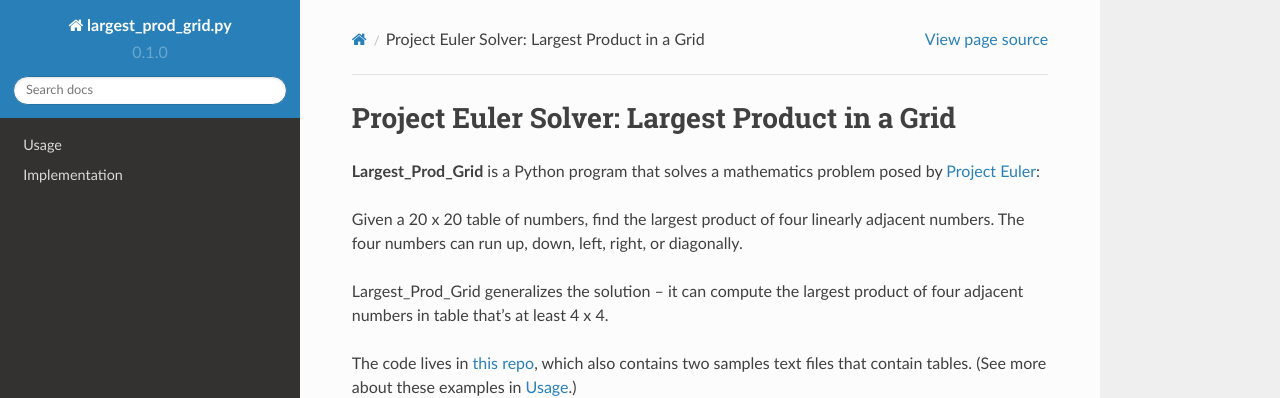
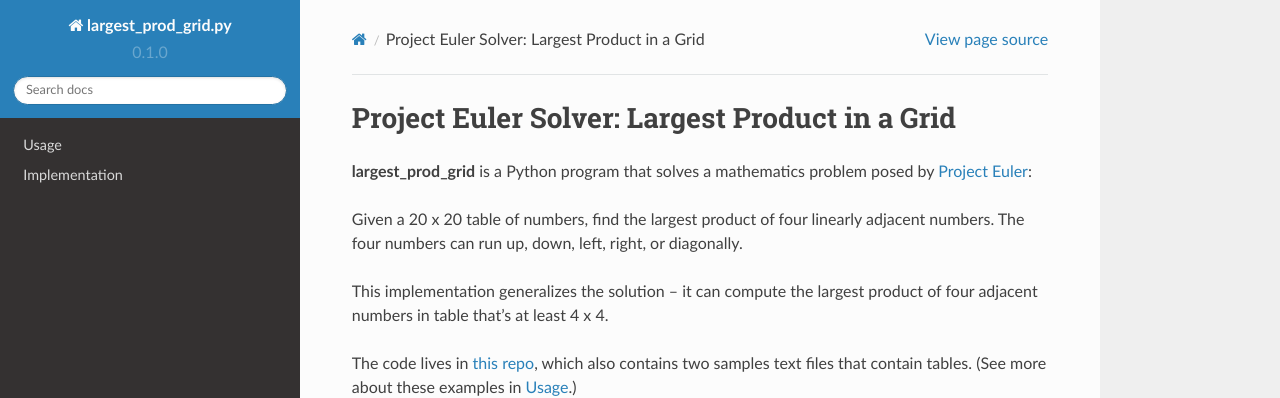
Before and after one commit to XtinaJohnson/largest_prod_grid_docs, a Sphinx documentation site: the page built from docs/source/index.rst, in a window 1280 px wide and 1225 px high. Shown: the top 398 px of the window. Built offline with Sphinx 7.4.7 and the Read the Docs theme 2.0.0, drawn with Linux system fonts in a browser that asks for light colours.

Commit message:
Update index.rst

```diff
--- a/docs/source/index.rst
+++ b/docs/source/index.rst
@@ -1,13 +1,13 @@
 Project Euler Solver: Largest Product in a Grid
 ===============================================
 
-**Largest_Prod_Grid** is a Python program that solves a mathematics problem posed
+**largest_prod_grid** is a Python program that solves a mathematics problem posed
 by `Project Euler <https://projecteuler.net/>`_:
 
 Given a 20 x 20 table of numbers, find the largest product of four linearly adjacent
 numbers. The four numbers can run up, down, left, right, or diagonally.
 
-Largest_Prod_Grid generalizes the solution -- it can compute the largest
+This implementation generalizes the solution -- it can compute the largest
 product of four adjacent numbers in table that's at least 4 x 4.
 
 The code lives in `this repo <https://github.com/XtinaJohnson/largest_prod_grid/>`_, which also contains two samples text files that contain tables. (See more about these examples in :doc:`usage`.)
```
